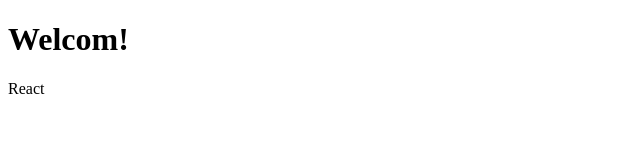
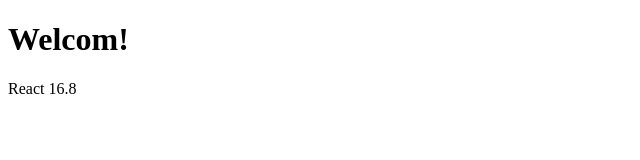
Before and after one commit to panda8z/time-book-web, a React (Create React App) app: page / in a window 1280 px wide. Shown: the top 160 px of the page, without its empty margins (0-640 px from the left). Built offline with nearby package versions, Linux system fonts and the light colour scheme.

Commit message:
through a parameter to jsx

```diff
--- a/src/index.js
+++ b/src/index.js
@@ -2,10 +2,16 @@ import React from 'react'
 
 import ReactDOM from 'react-dom'
 
-const app = <div>
+const createApp = (props) => {
+    return <div>
     <h1>Welcom!</h1>
-    <p>React</p>
+    <p>{props.title}</p>
 </div>
+}
+
+const app = createApp({
+    title: "React 16.8"
+})
 ReactDOM.render(
     app,
     document.querySelector('#root')
```
